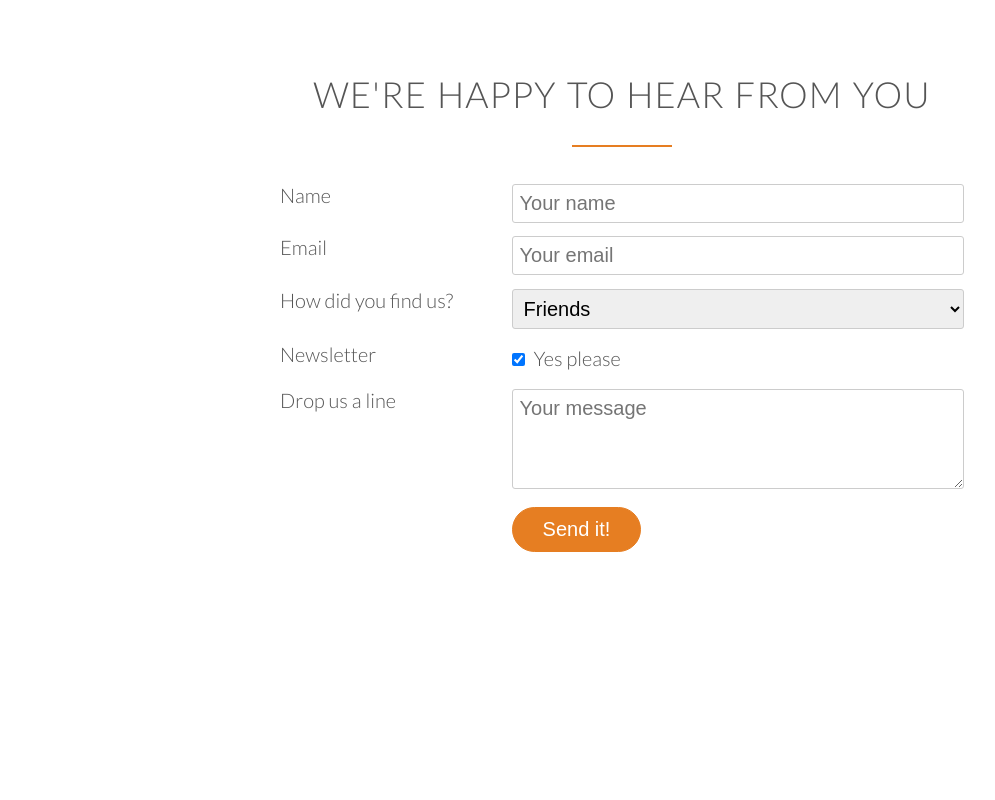
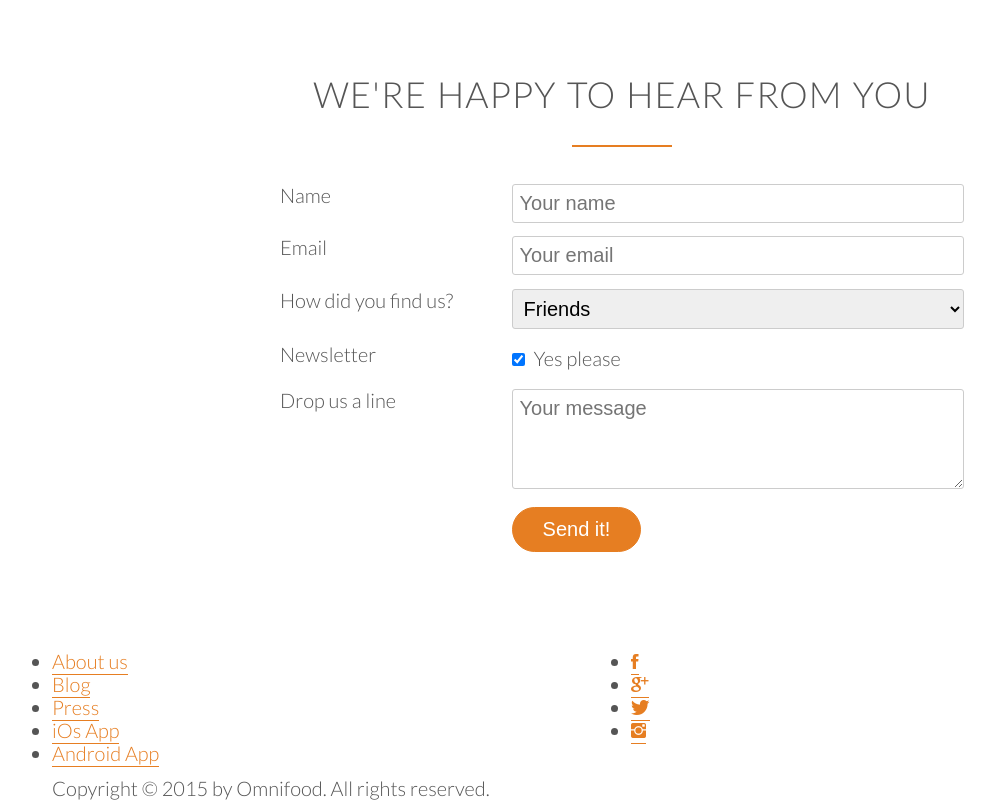
Before and after one commit to VivekKSingh/frontendapp, a plain HTML site: page index.html in a window 1280 px wide. Shown: the part 4669-5469 px from the top of the page, without its empty margins (18-1013 px from the left). Before the commit the page ends 5308 px from the top, so only its background shows below. Drawn offline with Linux system fonts and the light colour scheme; files whose address does not match are found by name.

Commit message:
Added html for footer.

```diff
--- a/index.html
+++ b/index.html
@@ -442,12 +442,50 @@
                 </form>
             </div>
         </section>
+
+        <footer>
+            <div class="row">
+                <div class="col span-1-of-2">
+                    <ul class="footer-nav">
+                        <li>
+                            <a href="#">About us</a>
+                        </li>
+                        <li>
+                            <a href="#">Blog</a>
+                        </li>
+                        <li>
+                            <a href="#">Press</a>
+                        </li>
+                        <li>
+                            <a href="#">iOs App</a>
+                        </li>
+                        <li>
+                            <a href="#">Android App</a>
+                        </li>
+                    </ul>
+                </div>
+                <div class="col span-1-of-2">
+                    <ul class="social-links">
+                        <li>
+                            <a href="#"><i class="ion-social-facebook"></i></a>
+                        </li>
+                        <li>
+                            <a href="#"><i class="ion-social-googleplus"></i></a>
+                        </li>
+                        <li>
+                            <a href="#"><i class="ion-social-twitter"></i></a>
+                        </li>
+                        <li>
+                            <a href="#"><i class="ion-social-instagram"></i></a>
+                        </li>
+                    </ul>
+                </div>
+            </div>
+            <div class="row">
+                <p>
+                    Copyright &copy; 2015 by Omnifood. All rights reserved.
+                </p>
+            </div>
+        </footer>
     </body>
 </html>
-
-<!--
-
-
-
-
--->
```
